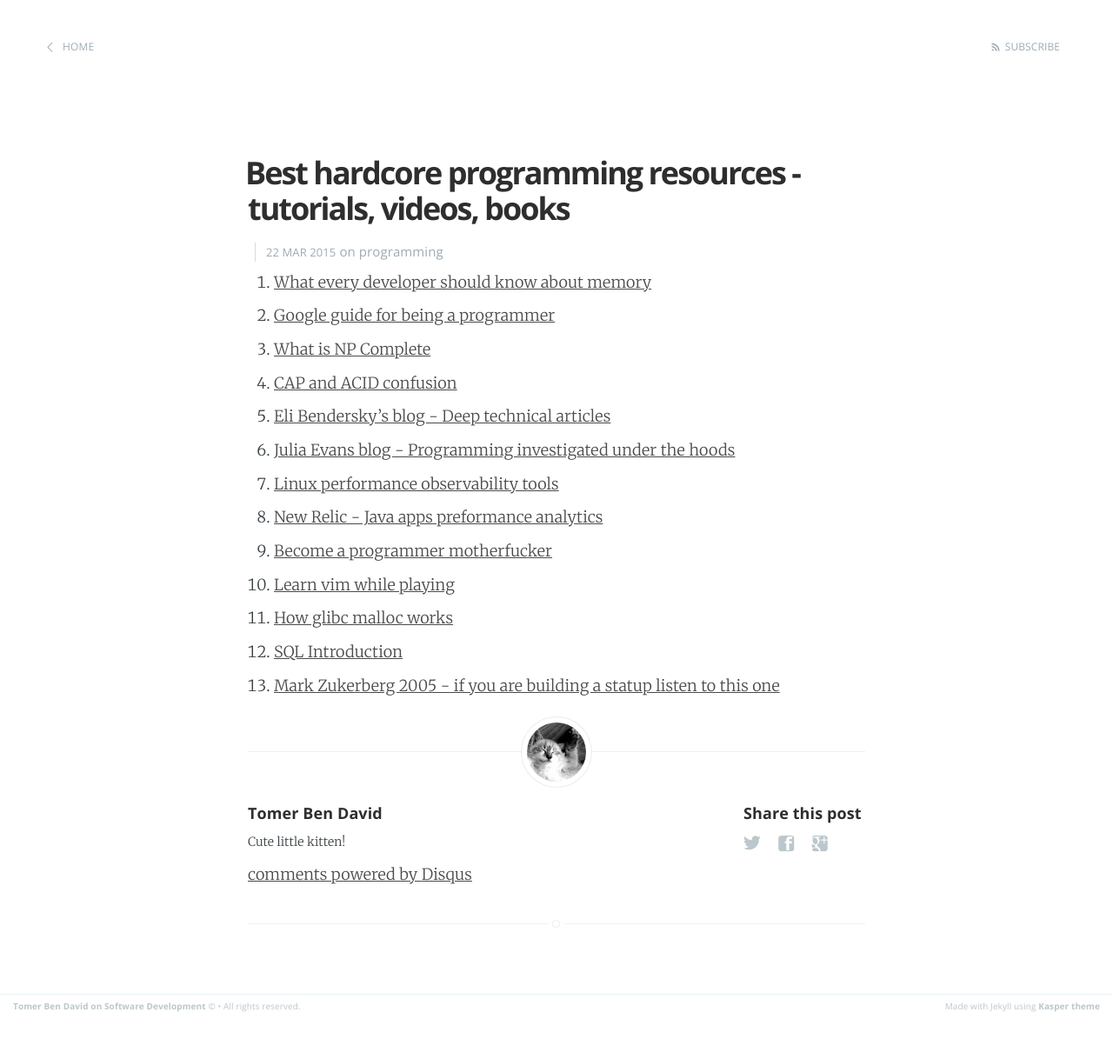
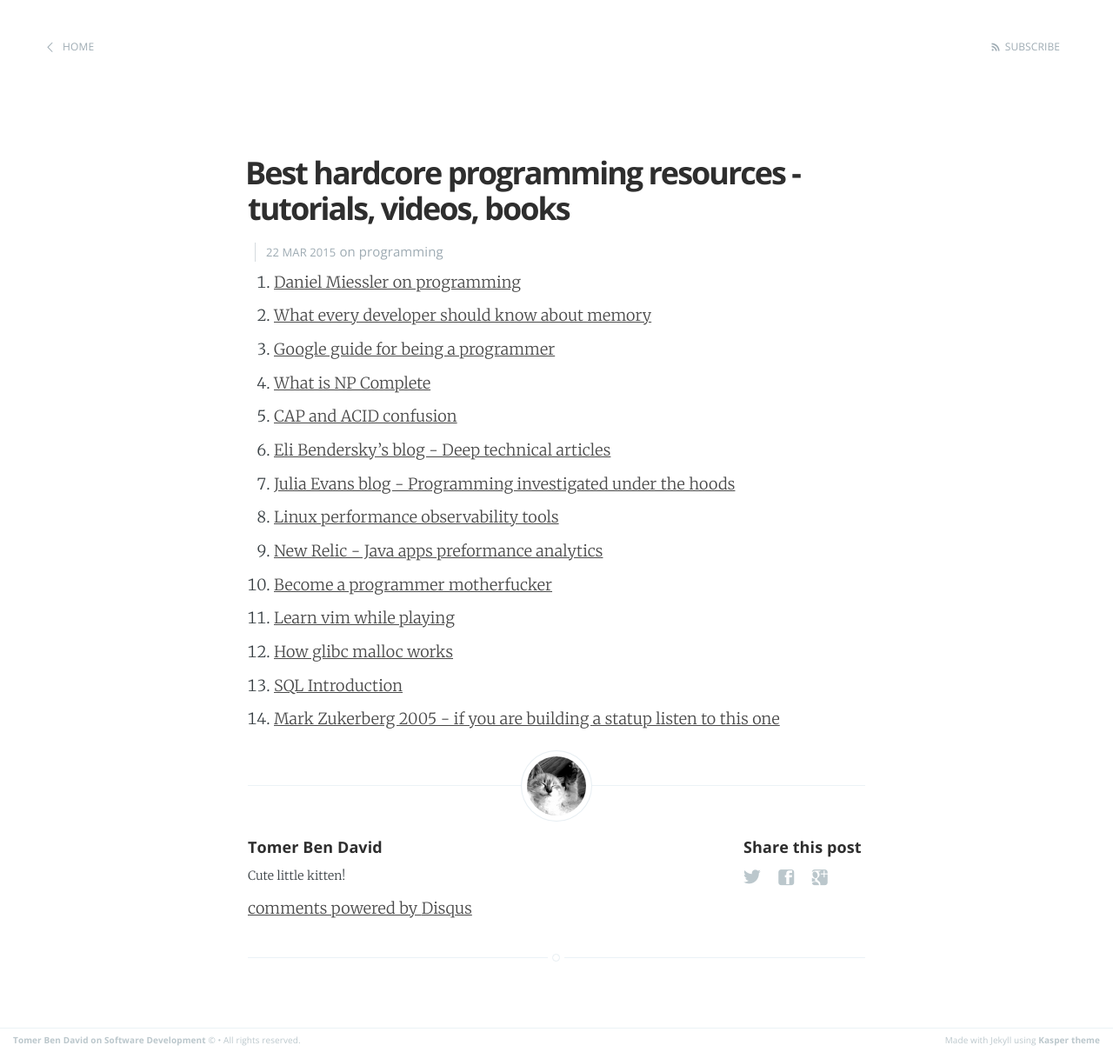
Before and after one commit to tomer-ben-david/tomer-ben-david.github.io.jekyll, a Jekyll site: the page built from _posts/2015-03-22-best-hardcore-programming-resources-tutorials-books-videos.markdown, in a window 1280 px wide. Shown: the whole page at 87% size. Built offline with Jekyll 4.4.1, drawn with Linux system fonts in a browser that asks for light colours; Markdown is read by kramdown in place of the engine named in the settings; comment, search, counter and statistics services are not loaded; before the commit the page ends 1171 px from its top, so only the background shows below that.

Commit message:
+test rymax

```diff
--- a/_posts/2015-03-22-best-hardcore-programming-resources-tutorials-books-videos.markdown
+++ b/_posts/2015-03-22-best-hardcore-programming-resources-tutorials-books-videos.markdown
@@ -5,6 +5,7 @@ date:   2015-03-22 22:18:00
 categories: programming
 comments: true
 ---
+1. [Daniel Miessler on programming](https://danielmiessler.com/study/pvsnp/)
 1. [What every developer should know about memory](https://people.freebsd.org/~lstewart/articles/cpumemory.pdf)
 1. [Google guide for being a programmer](https://www.google.com/about/careers/students/guide-to-technical-development.html)
 1. [What is NP Complete](https://www.google.co.il/webhp?sourceid=chrome-instant&ion=1&espv=2&ie=UTF-8#q=what%20is%20np%20complete)
```
